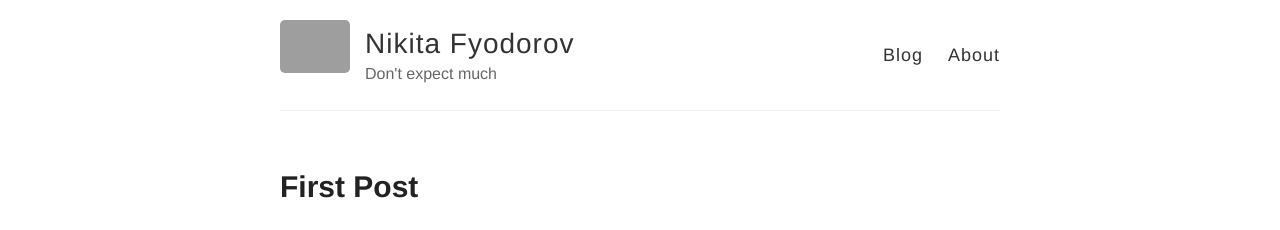
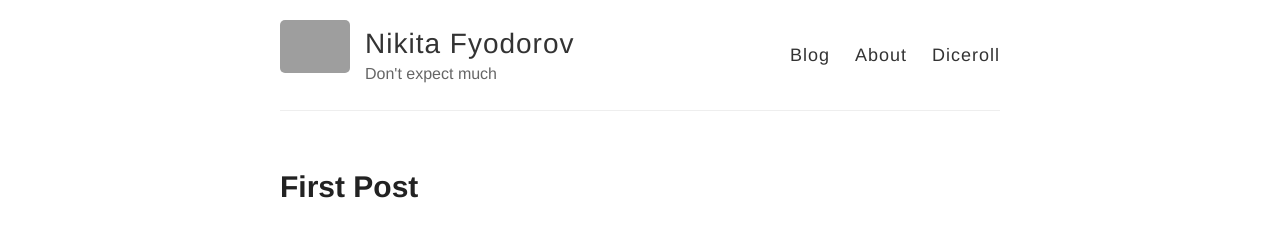
Before and after one commit to NickFyodorov/NickFyodorov.github.io, a Jekyll site: the page built from index.html, in a window 1280 px wide. Shown: the top 230 px of the page. Built offline with Jekyll 4.4.1, drawn with Linux system fonts in a browser that asks for light colours; grey boxes are pictures that could not be loaded.

Commit message:
fixes 3.0

```diff
--- a/_layouts/default.html
+++ b/_layouts/default.html
@@ -29,6 +29,7 @@
           <nav>
             <a href="{{ site.baseurl }}/">Blog</a>
             <a href="{{ site.baseurl }}/about">About</a>
+            <a href="{{ site.baseurl }}/diceroll">Diceroll</a>
           </nav>
         </header>
       </div>
```
